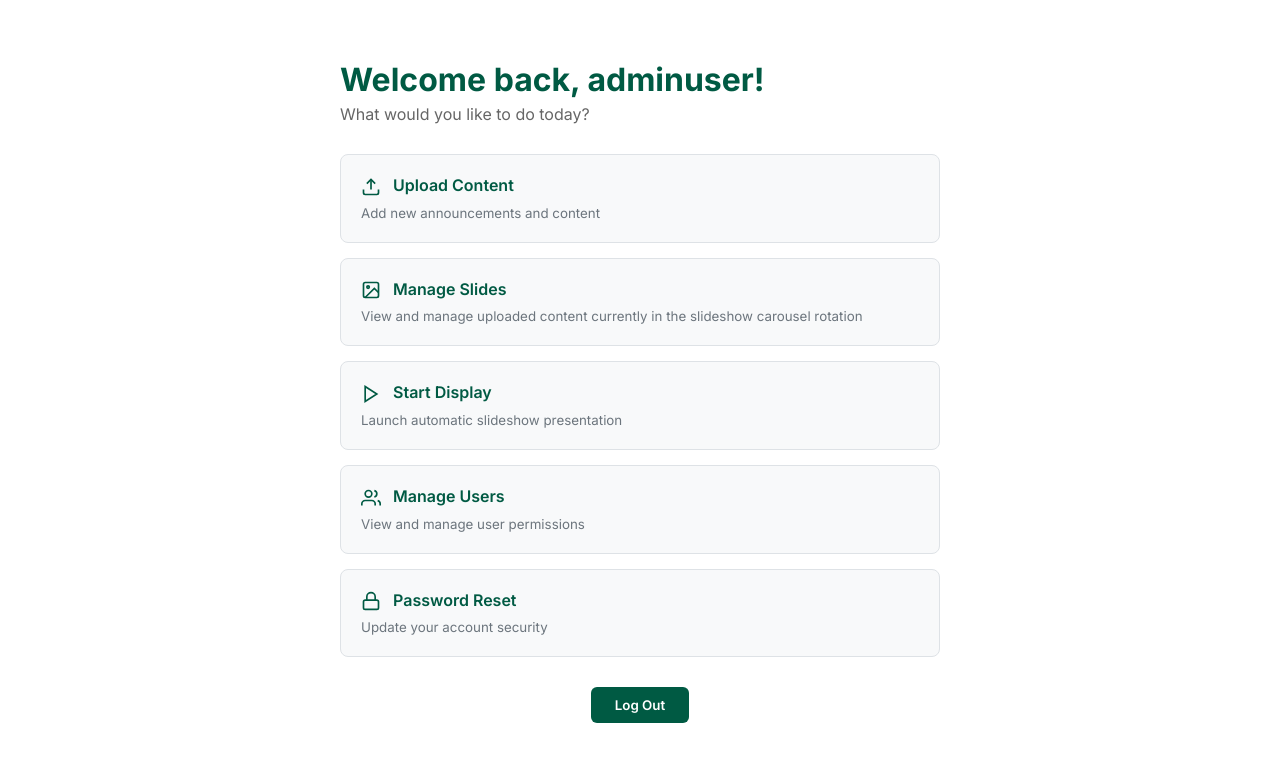
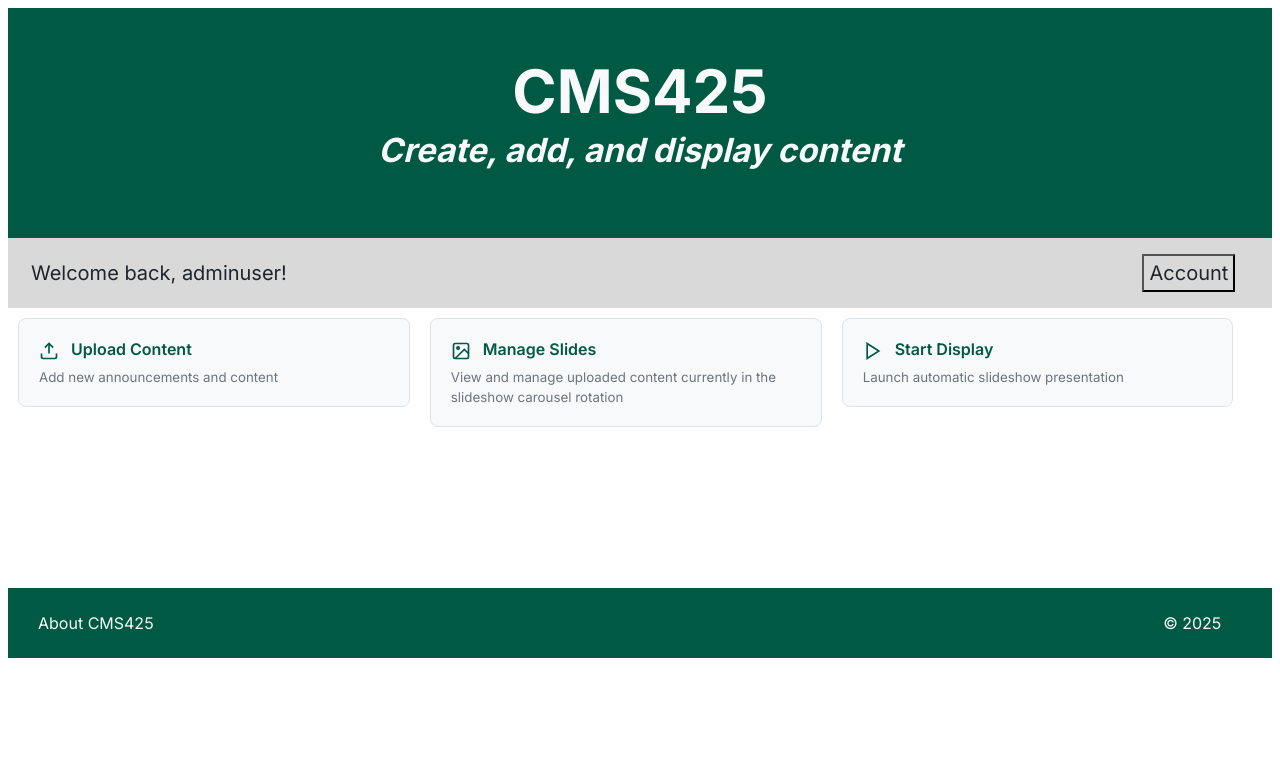
Before and after one commit to tveneto1/dida425cmsproject, a Django app: page / in a window 1280 px wide. Shown: the top 762 px of the page. Run offline with Django 5.2, Linux system fonts and the light colour scheme; a user stored in the database is signed in.

Commit message:
restyled homepage based on in-class feedback

```diff
--- a/accounts/urls.py
+++ b/accounts/urls.py
@@ -1,8 +1,10 @@
 from django.urls import path
 
-from .views import SignUpView
+from .views import SignUpView, logout_view
+from . import views
 
 
 urlpatterns = [
     path("signup/", SignUpView.as_view(), name="signup"),
+    path('logout/', views.logout_view, name='logout'),
 ]
--- a/templates/dateline_reader.html
+++ b/templates/dateline_reader.html
@@ -4,7 +4,7 @@
         <!-- same thing as display, refresh every 24 sec,
          see three announcements and then go back to display.html
          *WORKS* -->
-        <meta http-equiv="refresh" content="24; url={% url 'slidedisplay' %}"/>
+        <meta http-equiv="refresh" content="23; url={% url 'slidedisplay' %}"/>
 
         <style>
             @import url('https://fonts.googleapis.com/css2?family=Inter:wght@400;600;700&display=swap');
@@ -59,7 +59,7 @@
 
     </head>
     <body>
-        <h2>Dateline Announcements:</h2>
+        <h2 style="text-align: center;">Dateline Announcements:</h2>
 
         <div id="jsonfile"></div>
 
--- a/templates/display.html
+++ b/templates/display.html
@@ -6,7 +6,7 @@
     <title>Display</title>
     <!-- below tag refreshes page every 24 sec, so we'll see three images and then refresh to dateline
      *WORKS* -->
-    <meta http-equiv="refresh" content="24; url={% url 'dateline' %}"/>
+    <meta http-equiv="refresh" content="23; url={% url 'dateline' %}"/>
     <style>
         * {
             box-sizing: border-box;
--- a/templates/home.html
+++ b/templates/home.html
@@ -10,18 +10,115 @@
 {% block content %}
 <style>
   @import url('https://fonts.googleapis.com/css2?family=Inter:wght@400;600;700&display=swap');
+  .header {
+  background-color: #005A43;
+  text-align: center;
+  color:#f8f9fa;
+  font-family: 'Inter', -apple-system, BlinkMacSystemFont, 'Segoe UI', Roboto, sans-serif;
+  font-size: 40px;
+  padding: 30px;
+  line-height: 0.1;
+  }
+
+  .accountbar {
+    background-color:#d9d9d9;
+    padding: 3px;
+    font-size: 20px;
+    font-family: 'Inter', -apple-system, BlinkMacSystemFont, 'Segoe UI', Roboto, sans-serif;
+    color:#212529;
+
+  }
+
+  .dropdown {
+    display: inline-block;
+    position: relative;
+    left: 870px;
+  }
+
+  .menu {
+    display: none;
+    position: absolute;
+    background-color: #f1f1f1;
+    min-width: 200px;
+    box-shadow: 0px 8px 16px 0px rgba(0,0,0,0.2);
+    z-index: 1;
+    right: 0;
+  }
+
+  .dropdown-button {
+    background-color: #d9d9d9;
+    padding: 5px;
+    font-size: 20px;
+    font-family: 'Inter', -apple-system, BlinkMacSystemFont, 'Segoe UI', Roboto, sans-serif;
+    color:#212529;
+    outline: none;
+  }
+  .menu a {
+    color: #212529;
+    padding: 12px 16px;
+    text-decoration: none;
+    display: block;
+    font-family: 'Inter', -apple-system, BlinkMacSystemFont, 'Segoe UI', Roboto, sans-serif;
+  }
+
+.menu a:hover {background-color: #ddd;}
+
+.dropdown:hover .menu {display: block;}
+
+.dropdown:hover .dropdown-button {background-color: #a6a6a6;}
+
+  .column {
+    float: left;
+    width: 31%;
+    padding: 10px;
+    justify-content: center;
+    height: 260px;
+  }
+
+  /* Clear floats after the columns */
+  .row:after {
+    content: "";
+    display: grid;
+    place-items: center;
+    clear: both;
+    justify-content: center;
+  }
+
+  .footer {
+    background-color: #005A43;
+    padding: 15px;
+    color: #f8f9fa;
+    font-family: 'Inter', -apple-system, BlinkMacSystemFont, 'Segoe UI', Roboto, sans-serif;
+    line-height: 0.5;
+
+  }
+
 </style>
 
+<!-- new homepage -->
 {% if user.is_authenticated %}
-<div style="max-width: 600px; margin: 40px auto; padding: 20px; font-family: 'Inter', -apple-system, BlinkMacSystemFont, 'Segoe UI', Roboto, sans-serif;">
-  <div style="display: flex; align-items: center; gap: 15px; margin-bottom: 30px;">
-    <div>
-      <h1 style="margin: 0 0 5px 0; color: #005A43; font-weight: 700;">Welcome back, {{ user.username }}!</h1>
-      <p style="color: #666; margin: 0; font-weight: 400;">What would you like to do today?</p>
+
+<div class="header">
+  <h2>CMS425</h2>
+  <h5><em>Create, add, and display content</em></h5>
+</div>
+<div class="accountbar">
+  <p style="position: relative; left: 20px; display: inline-block">Welcome back, {{ user.username }}!</p>
+  <div class="dropdown" style="display: inline-block">
+    <button class="dropdown-button">Account</button>
+    <div class="menu">
+      <a href="{% url 'password_reset' %}">Password Reset</a>
+      {% if user.is_staff %}
+      <a href="{% url 'manage_users' %}">Manage Users</a>
+      {% endif %}
+      <a href="{% url 'logout' %}">Log Out</a>
+
     </div>
   </div>
+</div>
 
-  <div style="display: grid; gap: 15px;">
+<div class="row" style="font-family: 'Inter', -apple-system, BlinkMacSystemFont, 'Segoe UI', Roboto, sans-serif;">
+  <div class="column">
     <a href="{% url 'go_to_post' %}" style="display: block; padding: 20px; background: #f8f9fa; border: 1px solid #dee2e6; border-radius: 8px; text-decoration: none; color: #212529; transition: all 0.2s;" onmouseover="this.style.background='#e8f5f1'; this.style.borderColor='#005A43';" onmouseout="this.style.background='#f8f9fa'; this.style.borderColor='#dee2e6';">
       <strong style="display: block; margin-bottom: 5px; color: #005A43; font-weight: 600;">
         <svg width="20" height="20" viewBox="0 0 24 24" fill="none" stroke="currentColor" stroke-width="2" style="vertical-align: middle; margin-right: 8px;">
@@ -33,7 +130,9 @@
       </strong>
       <small style="color: #6c757d; font-weight: 400;">Add new announcements and content </small>
     </a>
+  </div>
 
+  <div class="column">
     <a href="{% url 'all_images' %}" style="display: block; padding: 20px; background: #f8f9fa; border: 1px solid #dee2e6; border-radius: 8px; text-decoration: none; color: #212529; transition: all 0.2s;" onmouseover="this.style.background='#e8f5f1'; this.style.borderColor='#005A43';" onmouseout="this.style.background='#f8f9fa'; this.style.borderColor='#dee2e6';">
       <strong style="display: block; margin-bottom: 5px; color: #005A43; font-weight: 600;">
         <svg width="20" height="20" viewBox="0 0 24 24" fill="none" stroke="currentColor" stroke-width="2" style="vertical-align: middle; margin-right: 8px;">
@@ -45,7 +144,9 @@
       </strong>
       <small style="color: #6c757d; font-weight: 400;">View and manage uploaded content currently in the slideshow carousel rotation </small>
     </a>
+  </div>
 
+  <div class="column">
     <a href="{% url 'slidedisplay' %}" style="display: block; padding: 20px; background: #f8f9fa; border: 1px solid #dee2e6; border-radius: 8px; text-decoration: none; color: #212529; transition: all 0.2s;" onmouseover="this.style.background='#e8f5f1'; this.style.borderColor='#005A43';" onmouseout="this.style.background='#f8f9fa'; this.style.borderColor='#dee2e6';">
       <strong style="display: block; margin-bottom: 5px; color: #005A43; font-weight: 600;">
         <svg width="20" height="20" viewBox="0 0 24 24" fill="none" stroke="currentColor" stroke-width="2" style="vertical-align: middle; margin-right: 8px;">
@@ -55,41 +156,16 @@
       </strong>
       <small style="color: #6c757d; font-weight: 400;">Launch automatic slideshow presentation</small>
     </a>
+  </div>
+</div>
 
-    {% if user.is_staff %}
-    <a href="{% url 'manage_users' %}" style="display: block; padding: 20px; background: #f8f9fa; border: 1px solid #dee2e6; border-radius: 8px; text-decoration: none; color: #212529; transition: all 0.2s;" onmouseover="this.style.background='#e8f5f1'; this.style.borderColor='#005A43';" onmouseout="this.style.background='#f8f9fa'; this.style.borderColor='#dee2e6';">
-      <strong style="display: block; margin-bottom: 5px; color: #005A43; font-weight: 600;">
-        <svg width="20" height="20" viewBox="0 0 24 24" fill="none" stroke="currentColor" stroke-width="2" style="vertical-align: middle; margin-right: 8px;">
-          <path d="M17 21v-2a4 4 0 0 0-4-4H5a4 4 0 0 0-4 4v2"></path>
-          <circle cx="9" cy="7" r="4"></circle>
-          <path d="M23 21v-2a4 4 0 0 0-3-3.87"></path>
-          <path d="M16 3.13a4 4 0 0 1 0 7.75"></path>
-        </svg>
-        Manage Users
-      </strong>
-      <small style="color: #6c757d; font-weight: 400;">View and manage user permissions</small>
-    </a>
-    {% endif %}
+<div class="footer">
+  <p style="position: relative; left: 15px; display: inline-block">About CMS425</p>
+  <p style="position: relative; left: 1020px; display: inline-block">© 2025</p>
+</div>
+{% else %}
 
 
-    <a href="{% url 'password_reset' %}" style="display: block; padding: 20px; background: #f8f9fa; border: 1px solid #dee2e6; border-radius: 8px; text-decoration: none; color: #212529; transition: all 0.2s;" onmouseover="this.style.background='#e8f5f1'; this.style.borderColor='#005A43';" onmouseout="this.style.background='#f8f9fa'; this.style.borderColor='#dee2e6';">
-      <strong style="display: block; margin-bottom: 5px; color: #005A43; font-weight: 600;">
-        <svg width="20" height="20" viewBox="0 0 24 24" fill="none" stroke="currentColor" stroke-width="2" style="vertical-align: middle; margin-right: 8px;">
-          <rect x="3" y="11" width="18" height="11" rx="2" ry="2"></rect>
-          <path d="M7 11V7a5 5 0 0 1 10 0v4"></path>
-        </svg>
-        Password Reset
-      </strong>
-      <small style="color: #6c757d; font-weight: 400;">Update your account security</small>
-    </a>
-  </div>
-
-  <form action="{% url 'logout' %}" method="post" style="margin-top: 30px; text-align: center;">
-    {% csrf_token %}
-    <button type="submit" style="padding: 10px 24px; background: #005A43; border: none; border-radius: 6px; color: white; cursor: pointer; transition: all 0.2s; font-family: 'Inter', sans-serif; font-weight: 600;" onmouseover="this.style.background='#004532';" onmouseout="this.style.background='#005A43';">Log Out</button>
-  </form>
-</div>
-{% else %}
 <div style="max-width: 400px; margin: 60px auto; padding: 40px; background: #f8f9fa; border-radius: 12px; text-align: center; font-family: 'Inter', -apple-system, BlinkMacSystemFont, 'Segoe UI', Roboto, sans-serif;">
   <h2 style="margin-bottom: 20px; color: #005A43; font-weight: 700;">Welcome!</h2>
   <p style="color: #666; margin-bottom: 30px; font-weight: 400;">Please log in to continue</p>
```
Also changed, not shown: accounts/views.py (+6 -1 lines), db.sqlite3, media/images/Brainteaser_Flyer.PNG (added), media/images/Google_Calendar_Screenshot.png (added).
